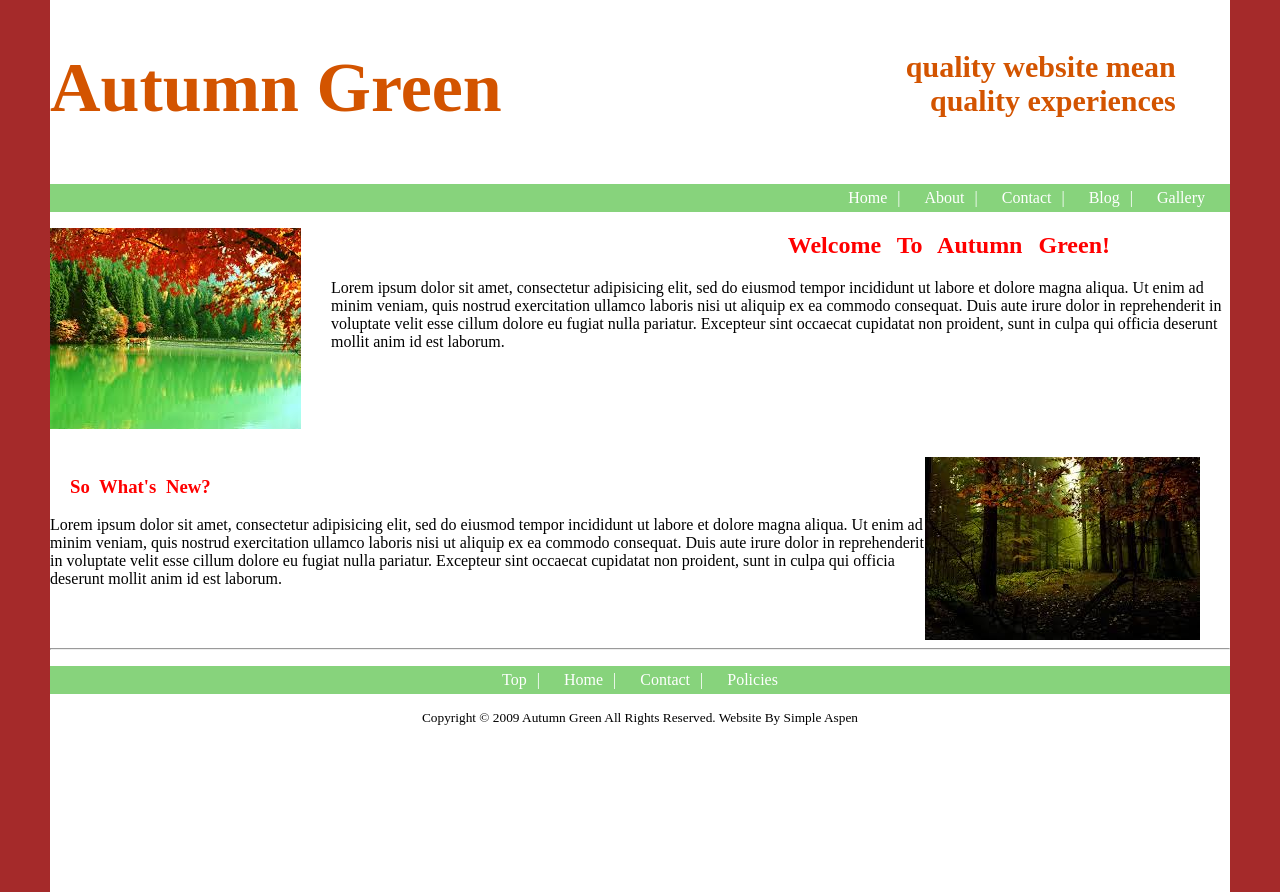
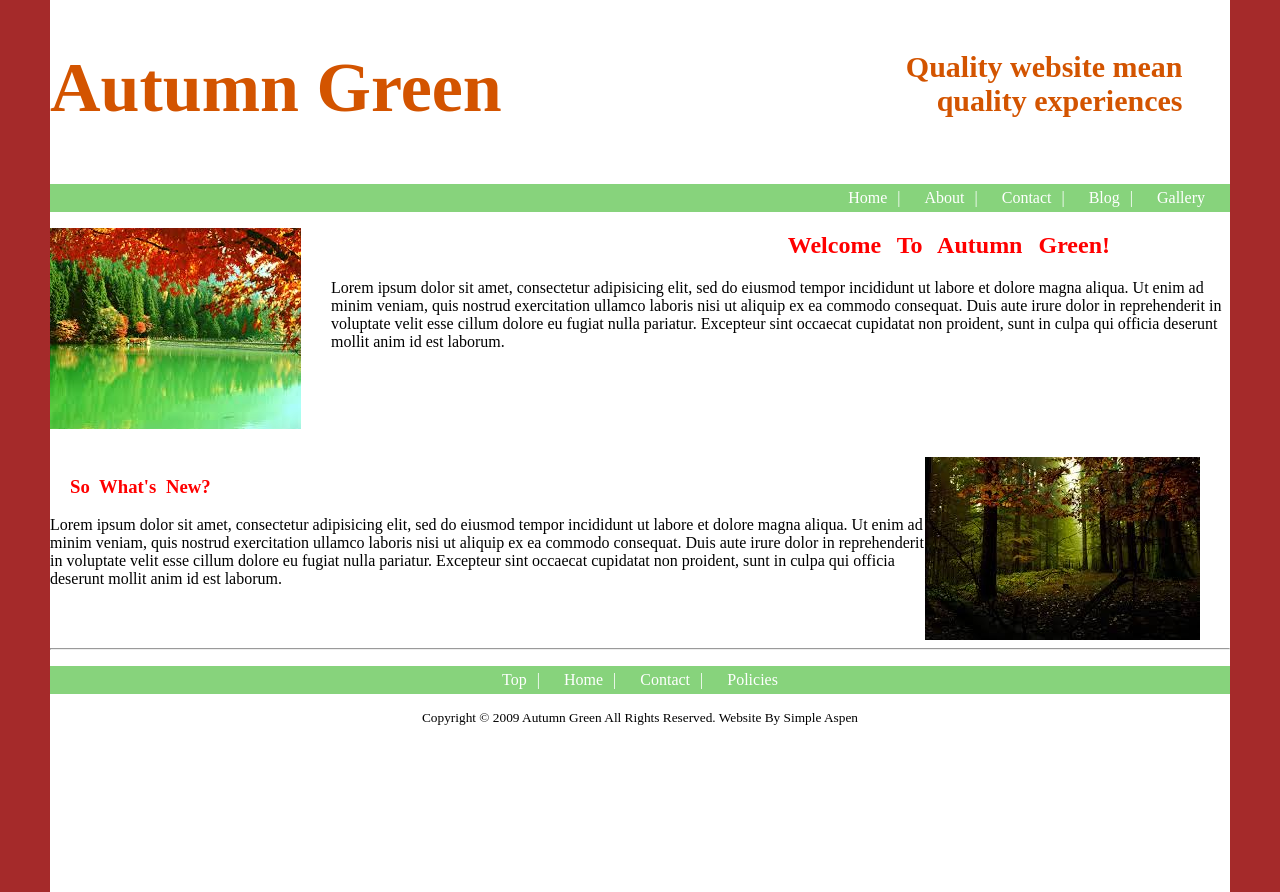
Before and after one commit to AmShezi/autumn-green-sample, a plain HTML site: page index.html in a window 1280 px wide. Drawn offline with Linux system fonts and the light colour scheme.

Commit message:
modified html file

```diff
--- a/index.html
+++ b/index.html
@@ -12,7 +12,7 @@
 <body>
     <div id="container">
 	<h1>Autumn Green</h1>
-	<h5>quality website mean <br> quality experiences</h5>
+	<h5>Quality website mean <br> quality experiences</h5>
 
 	<!-- Navigation -->
 	<nav>
@@ -62,7 +62,7 @@
 		</center>
 		</ul>
 		</div>
-		<center><p> <sup>Copyright &copy 2009 Autumn Green All Rights Reserved. Website By Simple Aspen</sup></p></center>
+		<center><p> <sup>Copyright &copy; 2009 Autumn Green All Rights Reserved. Website By Simple Aspen</sup></p></center>
 
 	</footer>
     </div>
```
